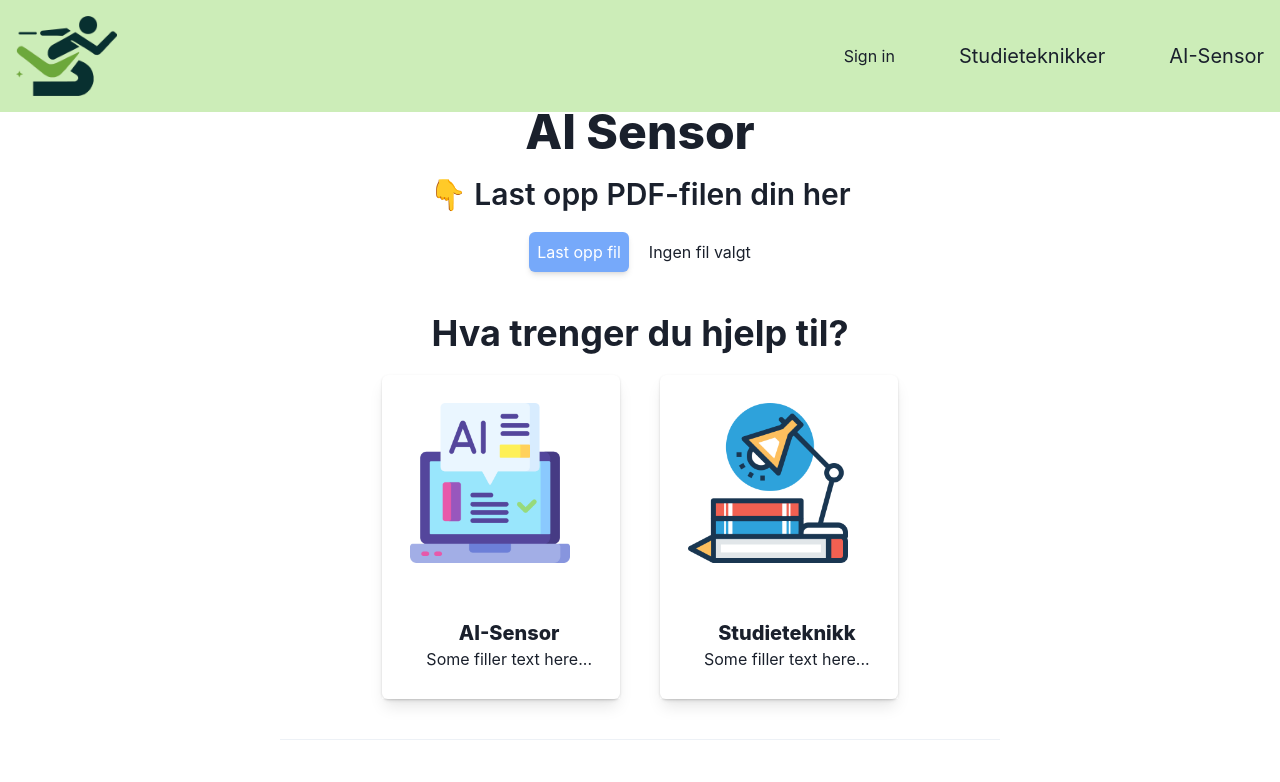
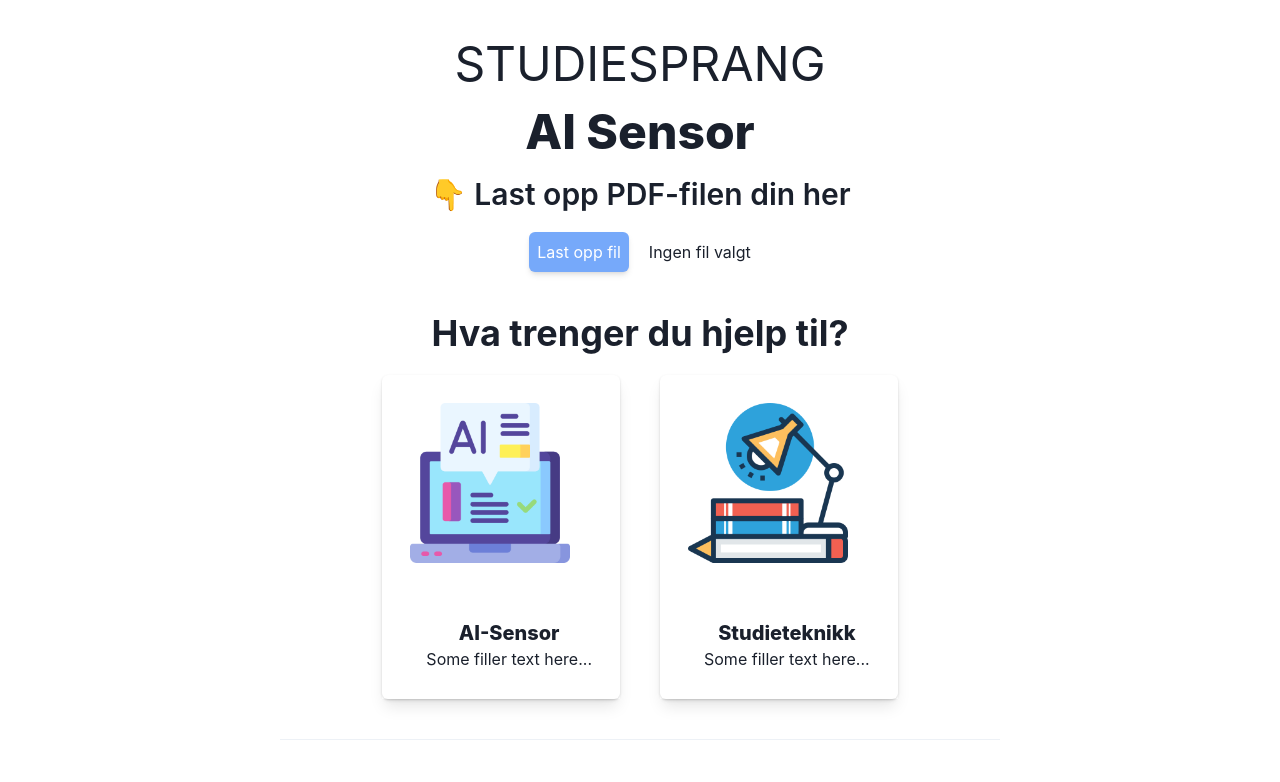
Before and after one commit to ayoubzann/Studiesprang, a React (Vite) app in the folder Studiesprang/: page / in a window 1280 px wide. Shown: the top 782 px of the page. Built offline with nearby package versions, Linux system fonts and the light colour scheme; no server answers.

Commit message:
Removed navbar

```diff
--- a/Studiesprang/src/main.jsx
+++ b/Studiesprang/src/main.jsx
@@ -5,7 +5,6 @@ import "./index.css";
 import { ChakraProvider } from "@chakra-ui/react";
 import { ClerkProvider } from "@clerk/clerk-react";
 import { BrowserRouter } from "react-router-dom";
-import Navbar from './components/Navbar/Navbar';
 
 const PUBLISHABLE_KEY = import.meta.env.VITE_CLERK_PUBLISHABLE_KEY;
 
@@ -18,7 +17,6 @@ ReactDOM.createRoot(document.getElementById("root")).render(
     <ClerkProvider publishableKey={PUBLISHABLE_KEY}>
       <BrowserRouter>
         <ChakraProvider>
-          <Navbar/>
           <App />
         </ChakraProvider>
       </BrowserRouter>
```
